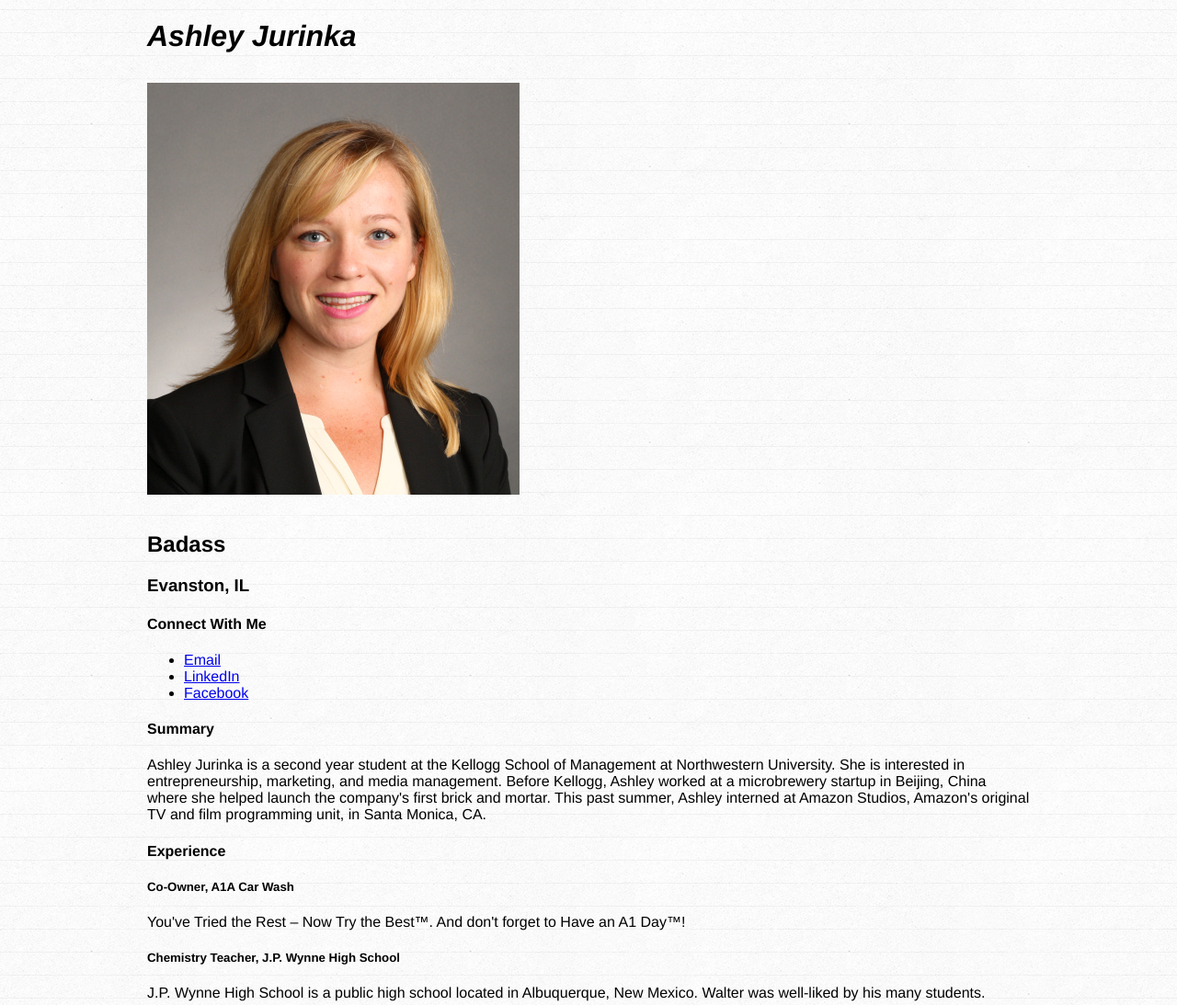
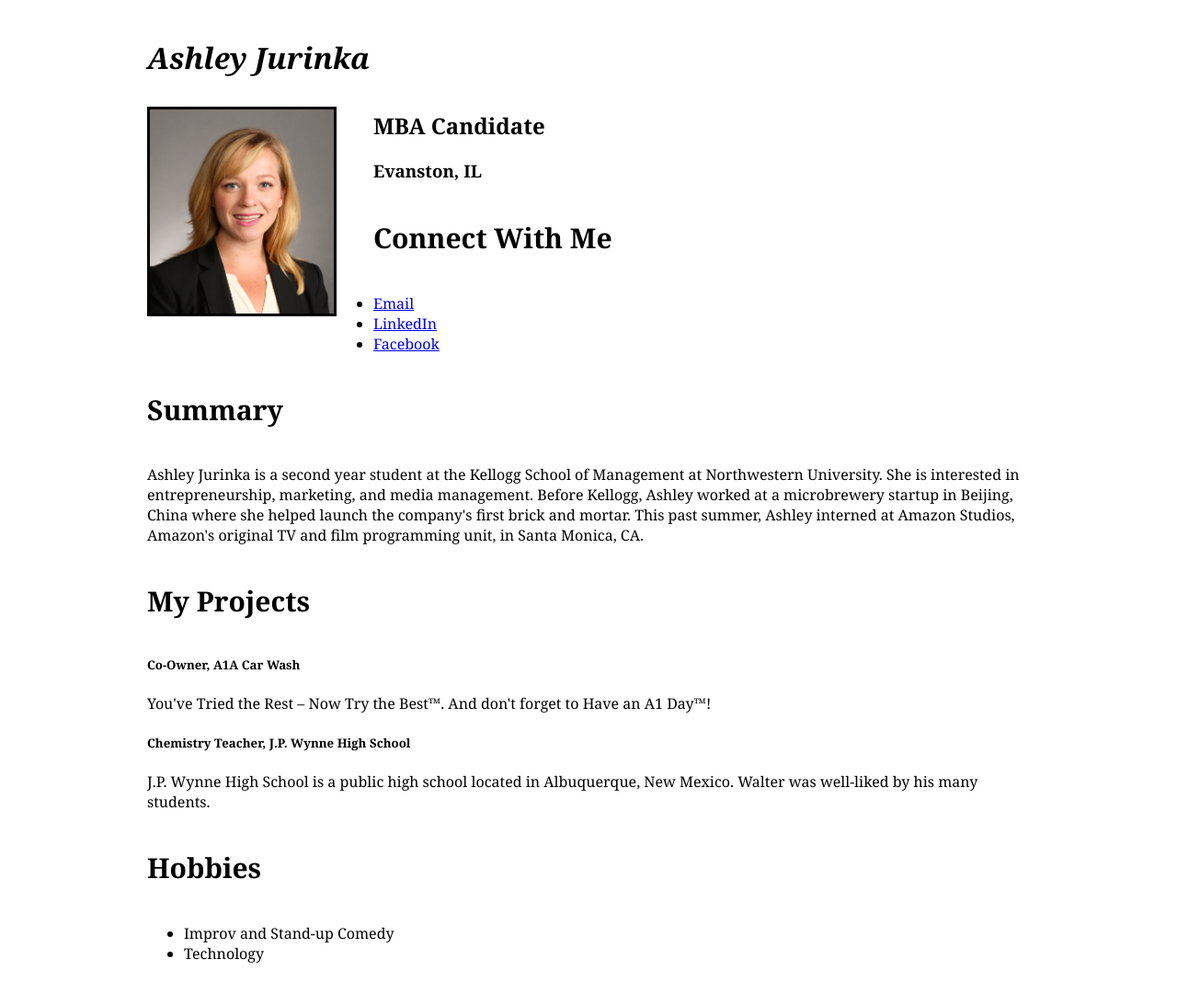
Before and after one commit to agjurinka/agjurinka.github.io, a plain HTML site: page index.html in a window 1280 px wide. Shown: the top 1093 px of the page at 92% size. After the commit the page ends 1068 px from the top, so only its background shows below. Drawn offline with nearby package versions, Linux system fonts and the light colour scheme.

Commit message:
third commit

```diff
--- a/index.html
+++ b/index.html
@@ -1,7 +1,7 @@
 <!DOCTYPE html>
 <html>
 <head>
-  <title>Ashley Jurinka, MBA student</title>
+	<title><Ashley Jurinka, MBA student</title>
 	<meta charset="UTF-8">
 	<link rel="stylesheet" type="text/css" href="style.css">
 	<script src="http://ajax.googleapis.com/ajax/libs/jquery/2.1.4/jquery.min.js"></script>
@@ -10,9 +10,10 @@
 	<div id="wrapper">
 		<h1><em>Ashley Jurinka</em>
 		<p>
-      <a href="https://www.linkedin.com/in/ashleyjurinka"><img src="agj848.jpg"></a>
+			<a href="https://www.linkedin.com/in/ashleyjurinka"> <img id="profilepic" src="agj848.jpg" >
+      </a>
 		</p>
-    <h2>Badass</h2>
+		<h2>MBA Candidate</h2>
 		<h3>Evanston, IL</h3>
 		<div>
 			<h4>Connect With Me</h4>
@@ -23,13 +24,13 @@
 			</ul>
 		</div>
 		<div>
-      <h4>Summary</h4>
+			<h4 id="summary">Summary</h4>
 			<p>
 				Ashley Jurinka is a second year student at the Kellogg School of Management at Northwestern University.  She is interested in entrepreneurship, marketing, and media management.  Before Kellogg, Ashley worked at a microbrewery startup in Beijing, China where she helped launch the company's first brick and mortar.  This past summer, Ashley interned at Amazon Studios, Amazon's original TV and film programming unit, in Santa Monica, CA.
 			</p>
 		</div>
 		<div>
-      <h4>Experience</h4>
+			<h4>My Projects</h4>
 			<div>
 				<h5>Co-Owner, A1A Car Wash</h5>
 				<p>You've Tried the Rest – Now Try the Best™. And don't forget to Have an A1 Day™!</p>
@@ -39,7 +40,7 @@
 				<p>J.P. Wynne High School is a public high school located in Albuquerque, New Mexico. Walter was well-liked by his many students.</p>
 			</div>
 		<div>
-      <h4>Hobbies</h4>
+			<h4 class="unicorn">Hobbies</h4>
 			<ul>
 				<li>Improv and Stand-up Comedy</li>
 				<li>Technology</li>
--- a/style.css
+++ b/style.css
@@ -1,9 +1,40 @@
 body {
-  font-family: 'helvetica neue', arial, sans-serif;
+  font-family: 'cambria', arial, sans-serif;
   font-weight: 300;
-  background: url(linedpaper.png) repeat;
 }
 #wrapper {
   width: 960px;
   margin: 20px auto;
 }
+h4 {
+	font-size: 30px;
+}
+h2,h3,h4 {
+
+	#summary {
+		color: red;
+	}
+	.unicorn {
+		color: purple;
+	}
+}
+h2 {
+	padding-top: 100px;
+}
+h3 {
+	padding-top: 0px;
+}
+img {
+}
+
+#profilepic {
+	width: 200px;
+	border: 3px solid black;
+	margin: 0px 40px 0px 0px;
+}
+img {
+    float:right;
+}
+h1 {
+    float:left;
+}
```
Also changed, not shown: background.jpeg (deleted), walter.jpg (deleted). Lines whose indentation alone changed are shown as unchanged.
